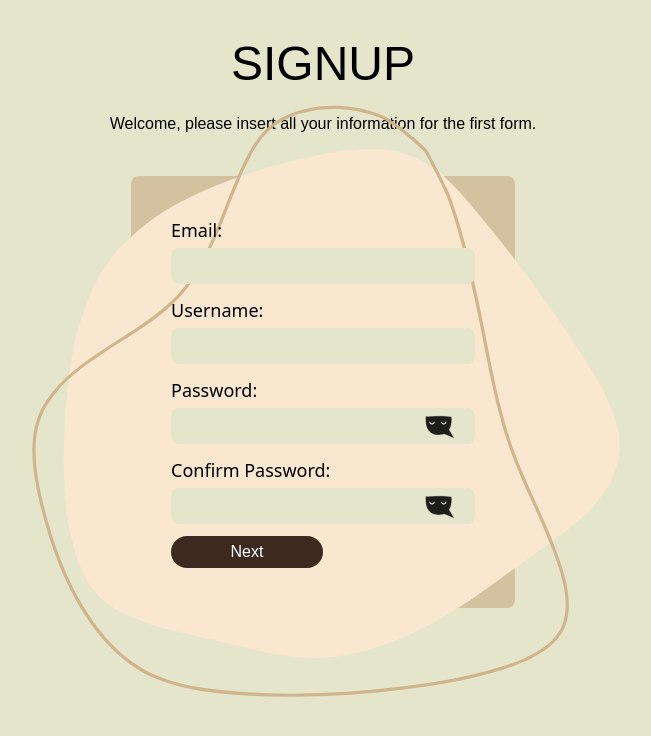
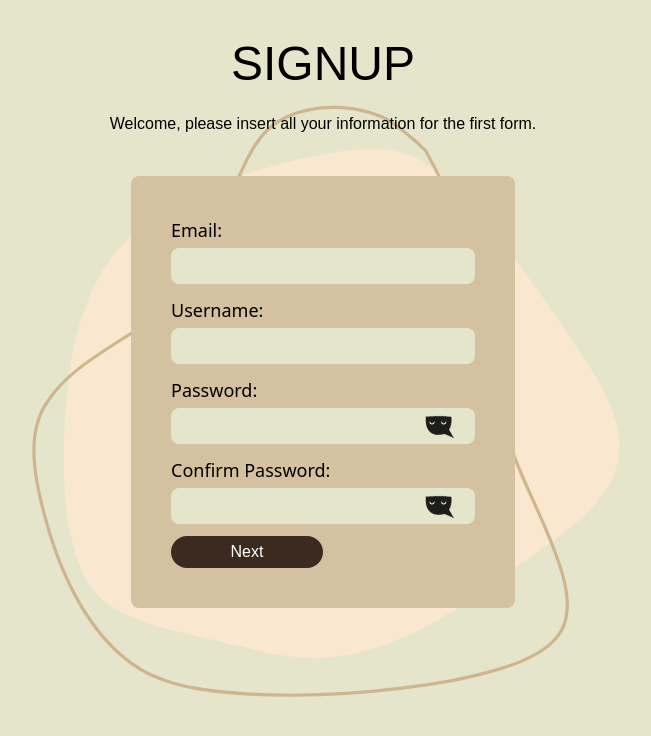
Before and after one commit to Chickenroast/BOOKFACE, a React (Vite) app in the folder BOOKFACE/: page /sign in a window 1280 px wide. Shown: the top 736 px of the page, without its empty margins (317-968 px from the left). Built offline with nearby package versions, Linux system fonts and the light colour scheme.

Commit message:
corigeeeeeeeeeeeeeeeeer JULIA

```diff
--- a/BOOKFACE/src/Pages/Message.tsx
+++ b/BOOKFACE/src/Pages/Message.tsx
@@ -1,10 +1,9 @@
 import Footer from '../Components/Footer'
 function Message() {
   return (
-    <div className='h-screen w-screen px-2 bg-beigel flex flex-col items-center overflow-y-auto overflow-x-hidden py-16'>
+    <div className='h-screen w-screen px-4 bg-beigel flex flex-col items-center overflow-y-auto overflow-x-hidden py-20'>
           <div className="fixed top-0 left-0 right-0 bg-beiged w-screen h-14 flex items-center px-4">
       <img src="logo.svg" alt="" className="w-12 h-12" />
-
       <div className="ml-4 flex-grow">
         <input
           type="text"
@@ -14,7 +13,7 @@ function Message() {
       </div>
     </div>
       <div className=''></div>
-        <div className='w-full h-24 bg-beiged'>
+        <div className='w-full h-24 bg-beiged rounded-2xl'>
           Mess
         </div>
       <Footer />
--- a/BOOKFACE/src/Pages/Sign.tsx
+++ b/BOOKFACE/src/Pages/Sign.tsx
@@ -53,19 +53,19 @@ function Sign() {
   };
 
   return (
-    <div className="bg-beigel w-screen h-screen z-0">
-      <img src="shape1.svg" className="w-full h-full absolute z-0" />
-      <div className="z-20 flex flex-col lg-mx-auto lg:items-center lg:justify-center">
+    <div className=" w-screen h-screen">
+      <img src="shape1.svg" className="w-full h-full absolute z-[-10] bg-beigel" />
+      <div className=" flex flex-col lg-mx-auto lg:items-center lg:justify-center">
         <h1 className="p-5 text-5xl lg:mt-5 font-quicksand">SIGNUP</h1>
         <p className="p-5 pt-1 font-quicksand">
           Welcome, please insert all your information for the first form.
         </p>
       </div>
       {formState === FormState.First && (
-        <div className="z-20 lg:mx-auto bg-beiged flex m-5 flex-col items-center justify-center rounded-lg max-w-96">
-          <form className="z-20 p-5" onSubmit={handleSubmitFirstForm}>
+        <div className=" lg:mx-auto bg-beiged flex m-5 flex-col items-center justify-center rounded-lg max-w-96">
+          <form className=" p-5" onSubmit={handleSubmitFirstForm}>
             {/* Render first form fields */}
-            <div className="z-20 p-5">
+            <div className=" p-5">
               <label className="text-lg block">
                 Email:
                 <input
```
